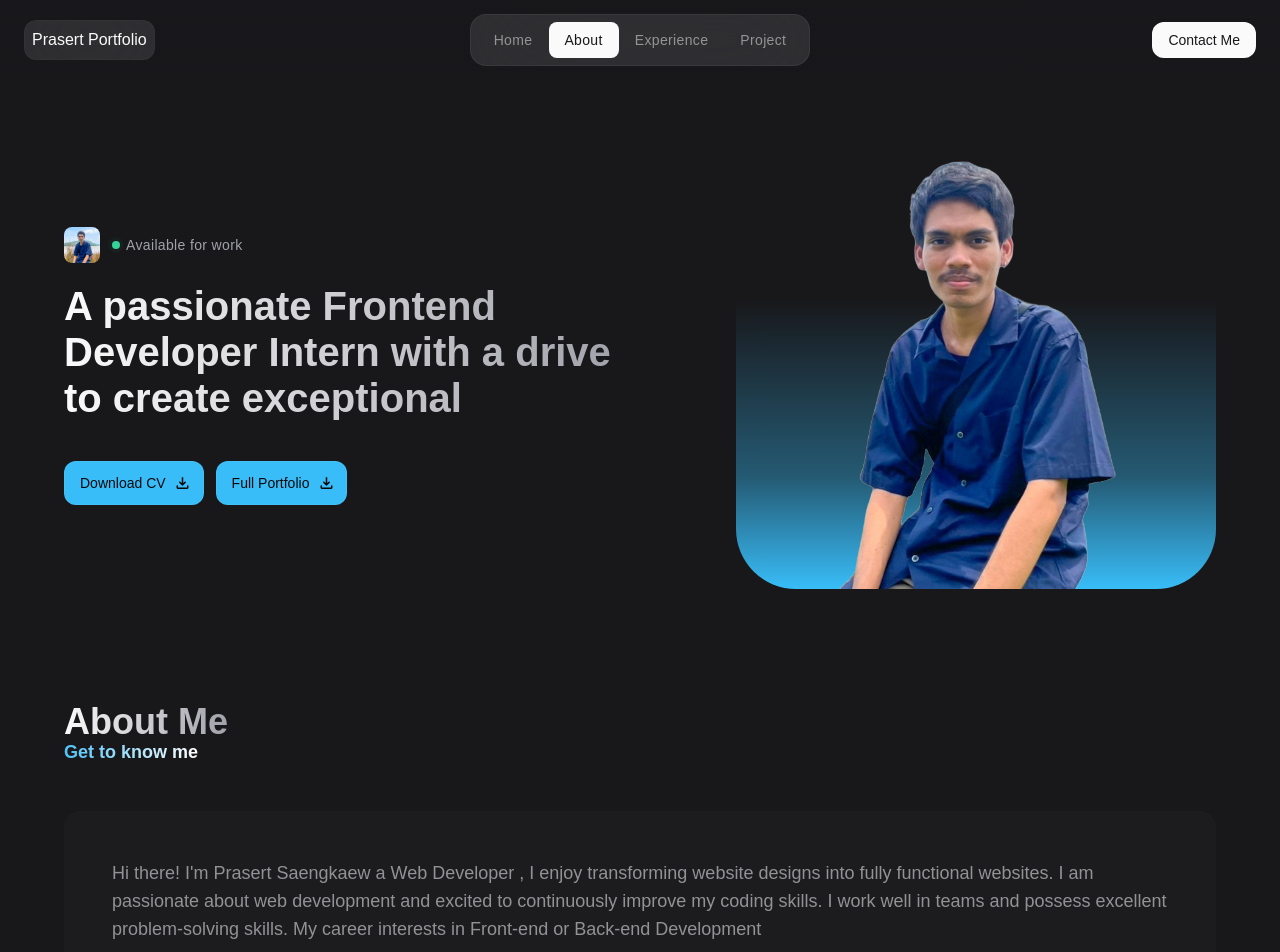
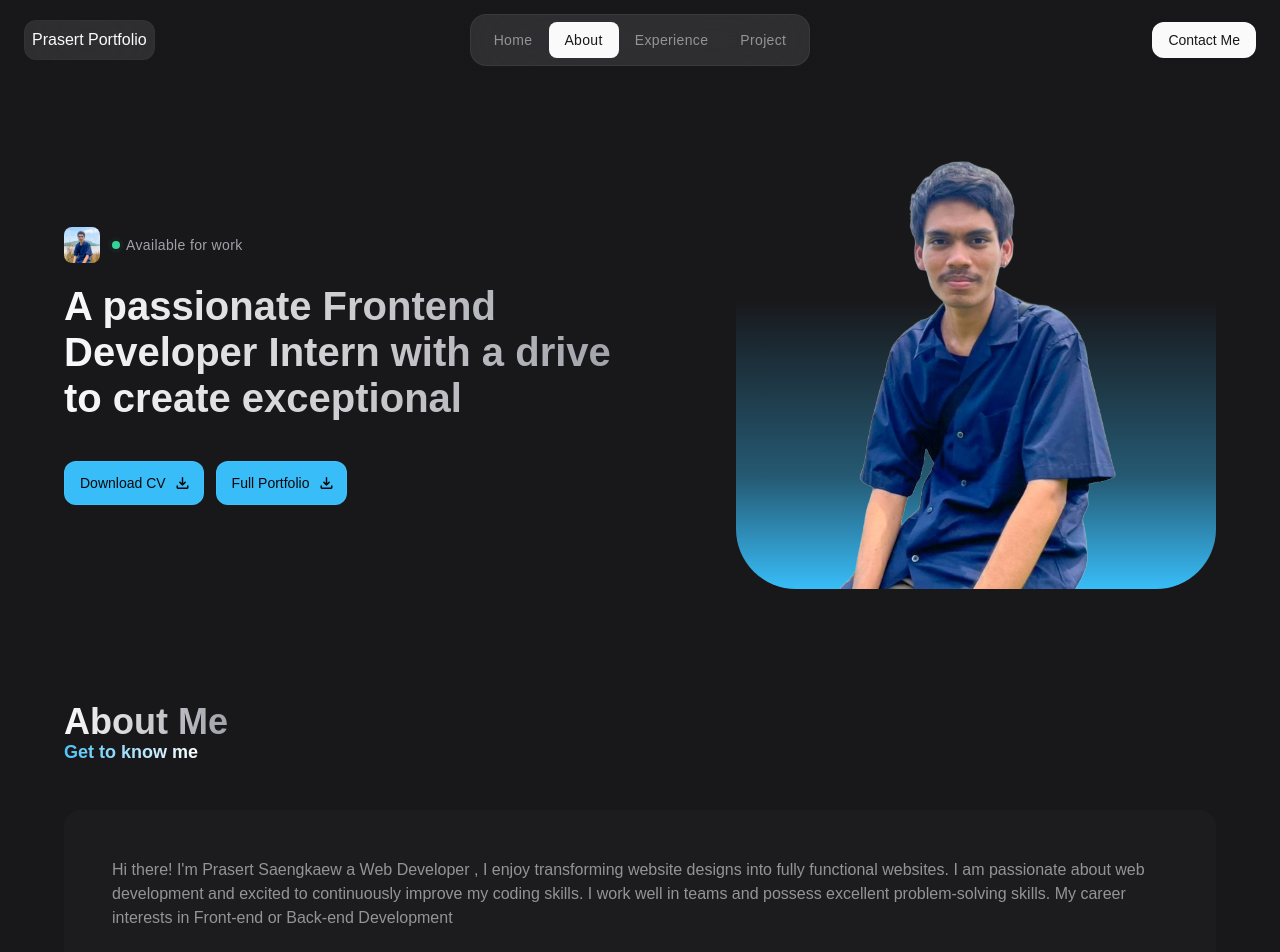
Before and after one commit to kengserch/portfolio-web-react, a React (Vite) app: page / in a window 1280 px wide. Shown: the top 952 px of the page. Built offline with nearby package versions, Linux system fonts and the light colour scheme; a web font is replaced by a local one.

Commit message:
edit text size

```diff
--- a/src/components/About.jsx
+++ b/src/components/About.jsx
@@ -5,7 +5,7 @@ const About = () => {
                 <h2 className="headsection">About Me</h2>
                 <h2 className="subtitle">Get to know me</h2>
                 <div className="bg-zinc-800/50 p-7 mt-5 rounded-2xl md:p-12 reveal-up">
-                    <p className="text-zinc-300 text-lg">Hi there! I'm Prasert Saengkaew a Web Developer , I enjoy transforming website designs into fully functional websites. I am passionate about web development and excited to continuously improve my coding skills. I work well in teams and possess excellent problem-solving skills. My career interests in Front-end or Back-end Development</p>
+                    <p className="text-zinc-300 text-base">Hi there! I'm Prasert Saengkaew a Web Developer , I enjoy transforming website designs into fully functional websites. I am passionate about web development and excited to continuously improve my coding skills. I work well in teams and possess excellent problem-solving skills. My career interests in Front-end or Back-end Development</p>
                 </div>
                 <div className="flex flex-col gap-2 bg-zinc-800/50 p-7 mt-5 rounded-2xl md:p-12 reveal-up">
                     <h2 className="text-2xl">Education</h2>
--- a/src/components/Experience.jsx
+++ b/src/components/Experience.jsx
@@ -11,9 +11,9 @@ const Experience = () => {
                           <p className="text-white">April-July</p>
                         </div>
                         <div className="flex flex-col justify-center py-4 gap-2 md:px-8">
-                          <p className="text-2xl text-white md:text-4xl">Front End Developer</p>
-                          <p className="text-zinc-100"> Duck Lab Co.,Ltd. (Internship)</p>
-                          <p className="text-zinc-300">Developed and implemented web applications from design requirements, Optimized pages for Responsive Website, utilizing responsive frameworks</p>
+                          <p className="text-xl text-white md:text-2xl">Front End Developer</p>
+                          <p className="text-zinc-100 text-base"> Duck Lab Co.,Ltd. (Internship)</p>
+                          <p className="text-zinc-300 text-base">Developed and implemented web applications from design requirements, Optimized pages for Responsive Website, utilizing responsive frameworks</p>
                         </div>
                     </div>
                 </div>
```
